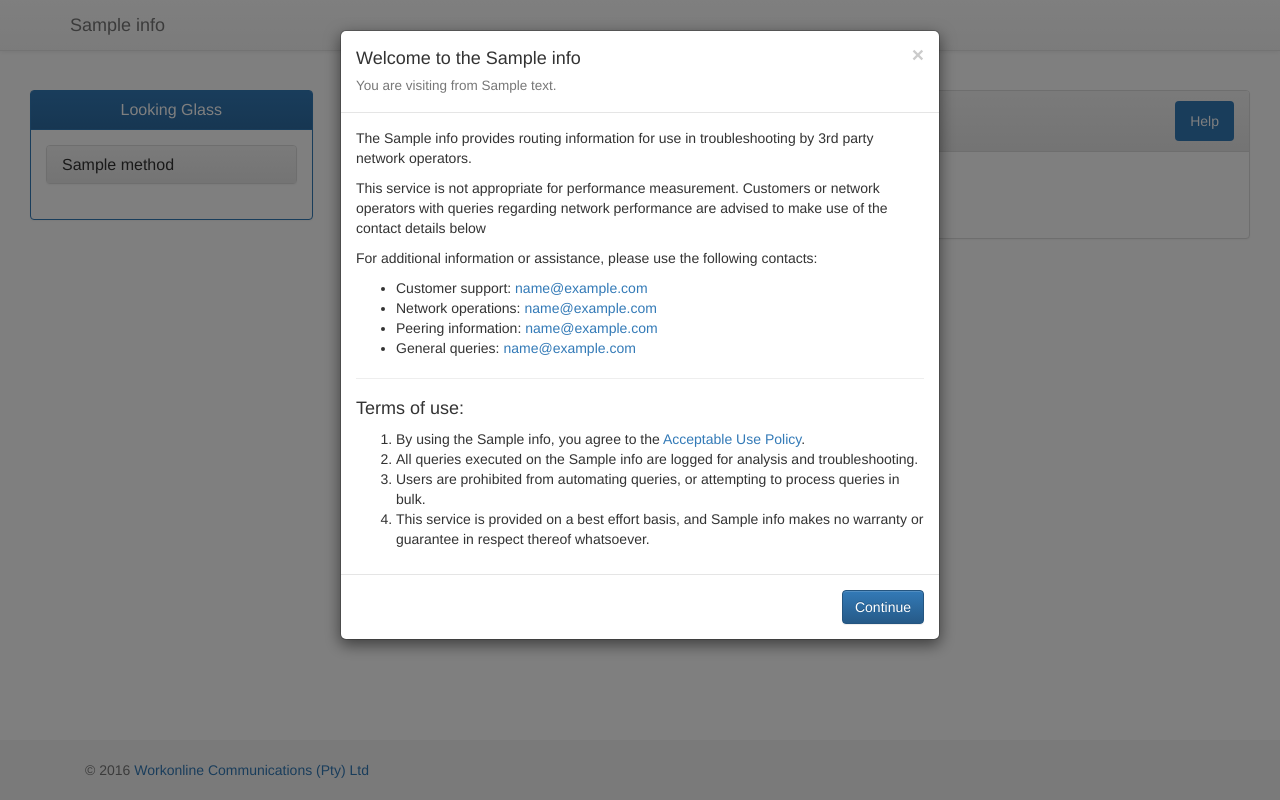
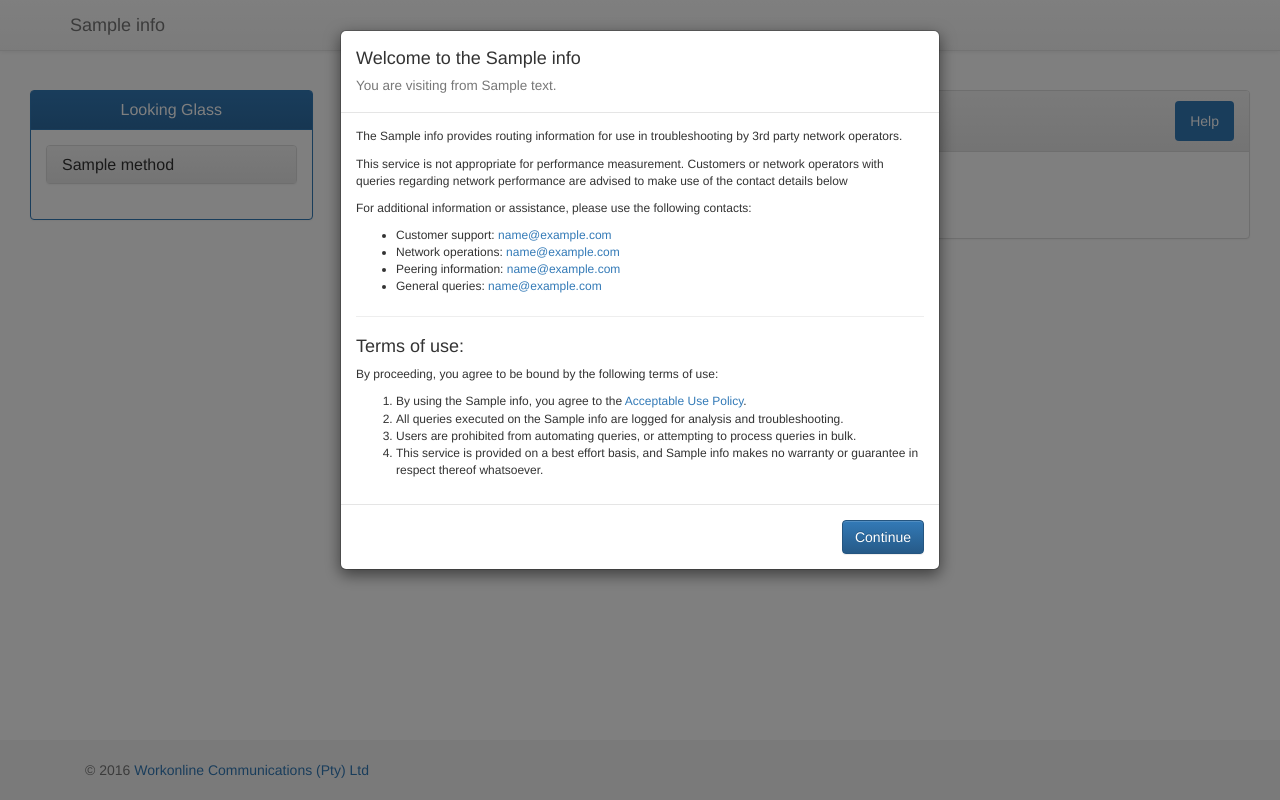
Before and after one commit to wolcomm/djangolg, a Django app: template djangolg/templates/djangolg/lg.html in a window 1280 px wide. Run offline with Django 3.2, Linux system fonts and the light colour scheme; the template is opened without the code that fills it: most values are stand-ins (such as "Sample title", 1, 10 or a date in 2020); some libraries are stand-ins or nearby versions.

Commit message:
formatting and layout changes

```diff
--- a/djangolg/static/css/base.css
+++ b/djangolg/static/css/base.css
@@ -22,3 +22,6 @@ body {
 .full-height {
     height: 100%;
 }
+.terms {
+    font-size: 12px;
+}
--- a/djangolg/static/js/lg.js
+++ b/djangolg/static/js/lg.js
@@ -13,7 +13,10 @@ $(document).ready(function () {
             $("#accept-terms-checkbox").popover('show');
         })
     })
-    $("#accept-terms-modal").modal();
+    $("#accept-terms-modal").modal({
+        backdrop: 'static',
+        keyboard: false,
+    });
     $("form.lg-control").each(function () {
         $(this).submit(function (event) {
             event.preventDefault();
--- a/djangolg/templates/djangolg/modal.html
+++ b/djangolg/templates/djangolg/modal.html
@@ -2,9 +2,6 @@
     <div class="modal-dialog" role="document">
         <div class="modal-content">
             <div class="modal-header">
-                <button type="button" class="close" data-dismiss="modal" aria-label="Close">
-                    <span aria-hidden="true">&times;</span>
-                </button>
                 <h4 class="modal-title" id="accept-terms-modal-label">
                     Welcome to the {{ info.title }}<br/>
                     <small>You are visiting from {{ info.src_address }}</small>
--- a/djangolg/templates/djangolg/terms.html
+++ b/djangolg/templates/djangolg/terms.html
@@ -1,3 +1,4 @@
+<div class="terms">
     <p>
         The {{ info.title }} provides routing information for use in troubleshooting by 3rd party network operators.
     </p>
@@ -22,6 +23,7 @@
     </ul>
     <hr>
     <h4>Terms of use:</h4>
+    <p>By proceeding, you agree to be bound by the following terms of use:</p>
     <ol>
         {% if info.aup_link %}
         <li>By using the {{ info.title }}, you agree to the <a href="{{ info.aup_link }}">Acceptable Use Policy</a>.</li>
@@ -30,3 +32,4 @@
         <li>Users are prohibited from automating queries, or attempting to process queries in bulk.</li>
         <li>This service is provided on a best effort basis, and {{ info.name }} makes no warranty or guarantee in respect thereof whatsoever.</li>
     </ol>
+</div>
```
Lines whose indentation alone changed are shown as unchanged.
